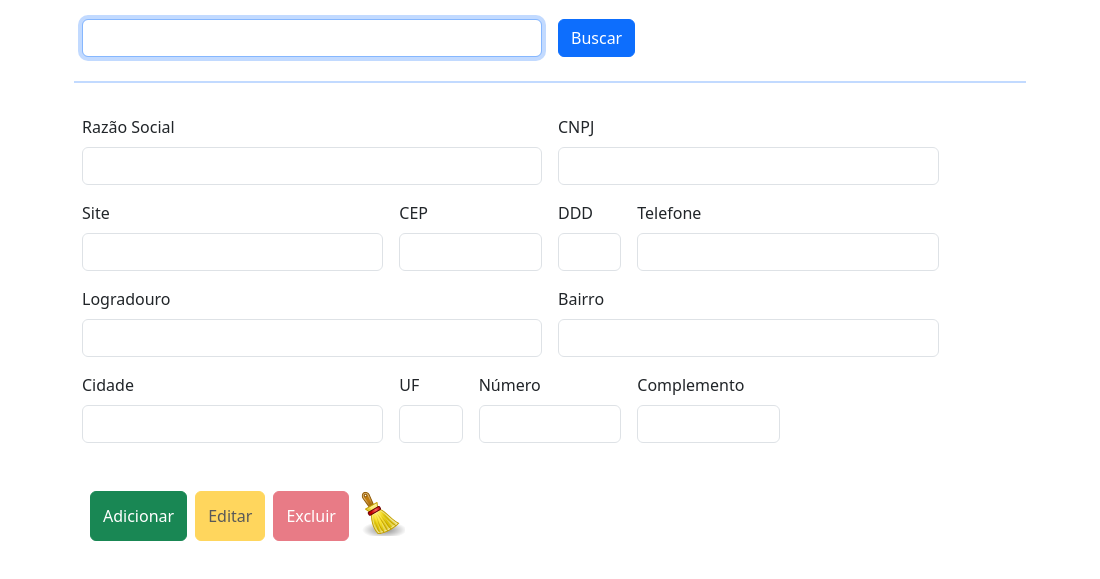
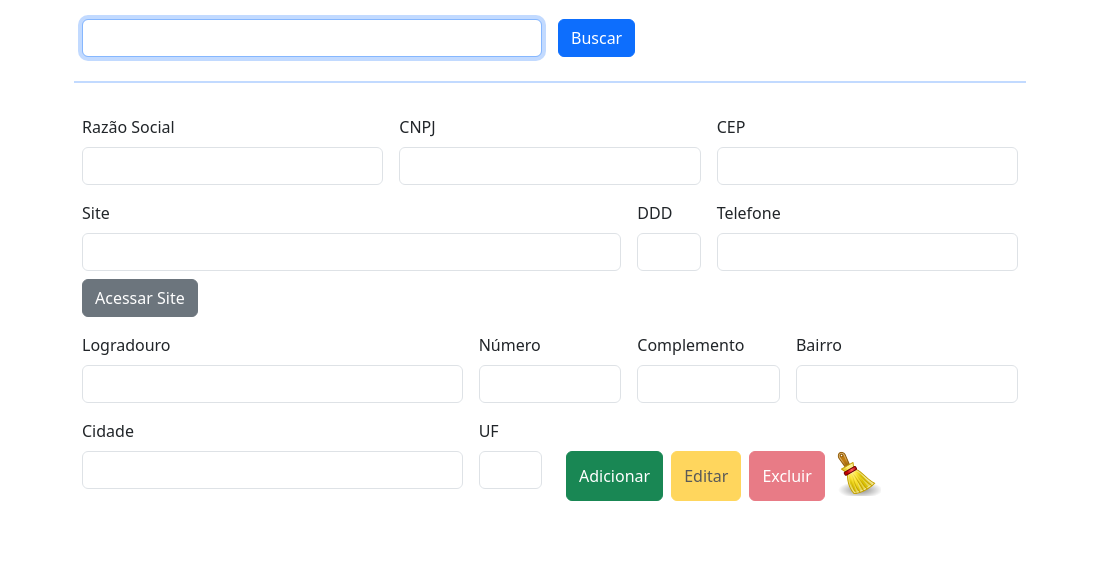
Before and after one commit to Fonseca-J/conestv3, an Electron app: page src/views/fornecedores.html in a window 1100 px wide. Shown: the part 51-630 px from the top of the page. Drawn offline with Linux system fonts and the light colour scheme; no server answers.

Commit message:
fornecedores.html

```diff
--- a/src/views/fornecedores.html
+++ b/src/views/fornecedores.html
@@ -30,29 +30,32 @@
             </div>
 
             <!-- Nome do Fornecedor -->
-            <div class="col-md-6">
+            <div class="col-md-4">
                 <label for="inputNameSupplier" class="form-label">Razão Social</label>
                 <input class="form-control" type="text" id="inputNameSupplier" spellcheck="false" maxlength="50"
                     required>
             </div>
 
-             <!-- Novo campo: CNPJ -->
-             <div class="col-md-5">
+             <!-- CNPJ -->
+             <div class="col-md-4">
                 <label for="inputCnpjSupplier" class="form-label">CNPJ</label>
                 <input class="form-control" type="text" id="inputCnpjSupplier" maxlength="14" required>
             </div>
 
-            <!-- Site do Fornecedor -->
+            <!-- Novo campo: CEP -->
             <div class="col-md-4">
-                <label for="inputSiteSupplier" class="form-label">Site</label>
-                <input class="form-control" type="text" id="inputSiteSupplier" spellcheck="false" maxlength="50">
-            </div>
-
-            <!-- Novo campo: CEP -->
-            <div class="col-md-2">
                 <label for="inputCepSupplier" class="form-label">CEP</label>
                 <input class="form-control" type="text" id="inputCepSupplier" maxlength="9">
             </div>
+
+            <!-- Site do Fornecedor -->
+            <div class="col-md-7">
+                <label for="inputSiteSupplier" class="form-label">Site</label>
+                <input class="form-control" type="url" id="inputSiteSupplier" spellcheck="false" maxlength="50" pattern="https://.*" title="O site deve começar com https://">
+                <button type="button" class="mt-2 btn btn-secondary" id="btnUrl" onclick="acessarSite() ">Acessar Site</button>
+            </div>
+
+
 
             <!-- DDD do Fornecedor -->
             <div class="col-md-1">
@@ -67,20 +70,32 @@
             </div>
 
             <!-- Novo campo: Logradouro -->
-            <div class="col-md-6">
+            <div class="col-md-5">
                 <label for="inputLogradouroSupplier" class="form-label">Logradouro</label>
                 <input class="form-control" type="text" id="inputLogradouroSupplier">
             </div>
 
+            <!-- Novo campo: Número-->
+            <div class="col-md-2">
+                <label for="inputNumeroSupplier" class="form-label">Número</label>
+                <input class="form-control" type="number" id="inputNumeroSupplier">
+            </div>
 
-            <!-- Novo campo: Bairro -->
-            <div class="col-md-5">
+            <!-- Novo campo: Complemento-->
+            <div class="col-md-2">
+                <label for="inputComplementoSupplier" class="form-label">Complemento</label>
+                <input class="form-control" type="text" id="inputComplementoSupplier">
+            </div>
+
+
+            <!-- Bairro -->
+            <div class="col-md-3">
                 <label for="inputBairroSupplier" class="form-label">Bairro</label>
                 <input class="form-control" type="text" id="inputBairroSupplier">
             </div>
 
             <!-- Novo campo: Cidade-->
-            <div class="col-md-4">
+            <div class="col-md-5">
                 <label for="inputCidadeSupplier" class="form-label">Cidade</label>
                 <input class="form-control" type="text" id="inputCidadeSupplier">
             </div>
@@ -120,17 +135,7 @@
                 </select>
             </div>
 
-            <!-- Novo campo: Número-->
-            <div class="col-md-2">
-                <label for="inputNumeroSupplier" class="form-label">Número</label>
-                <input class="form-control" type="number" id="inputNumeroSupplier">
-            </div>
 
-            <!-- Novo campo: Complemento-->
-            <div class="col-md-2">
-                <label for="inputComplementoSupplier" class="form-label">Complemento</label>
-                <input class="form-control" type="text" id="inputComplementoSupplier">
-            </div>
 
             <!-- Botões ao lado do campo UF com espaçamento -->
             <div class="col-md-6 mt-5 d-flex">
```
